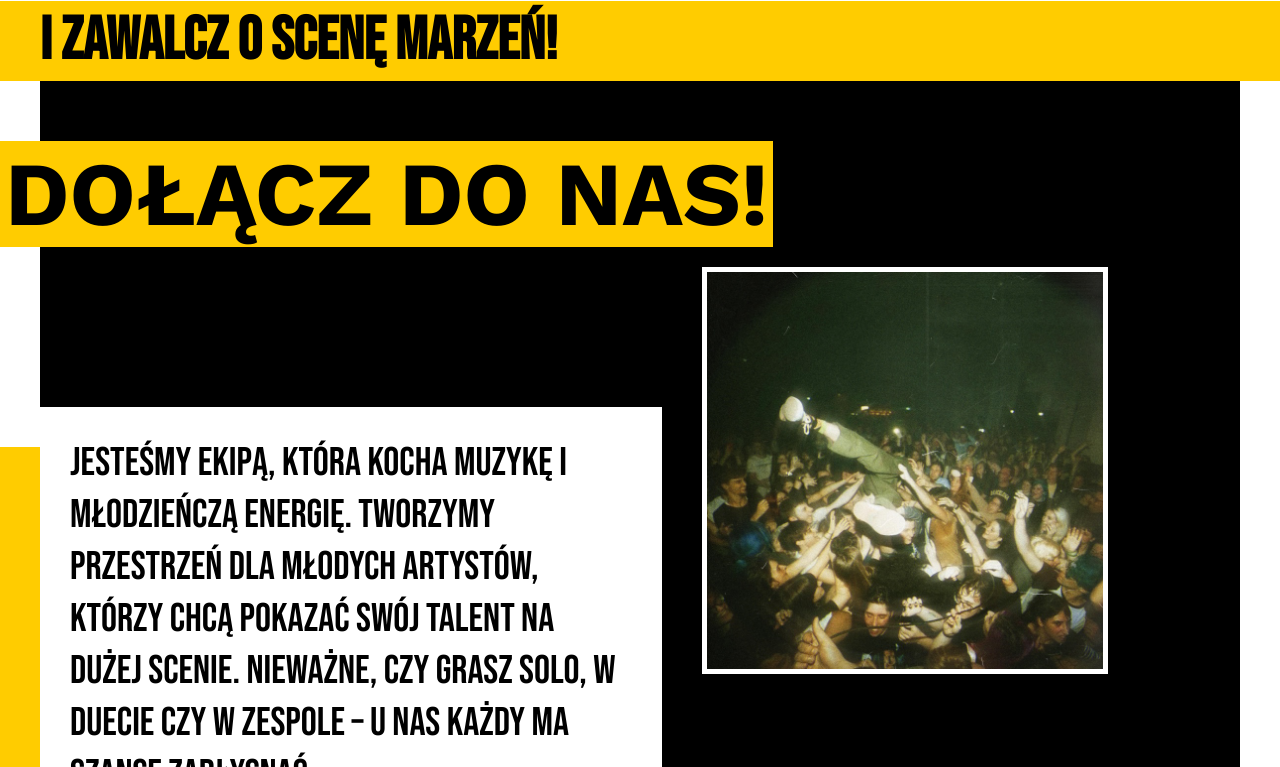
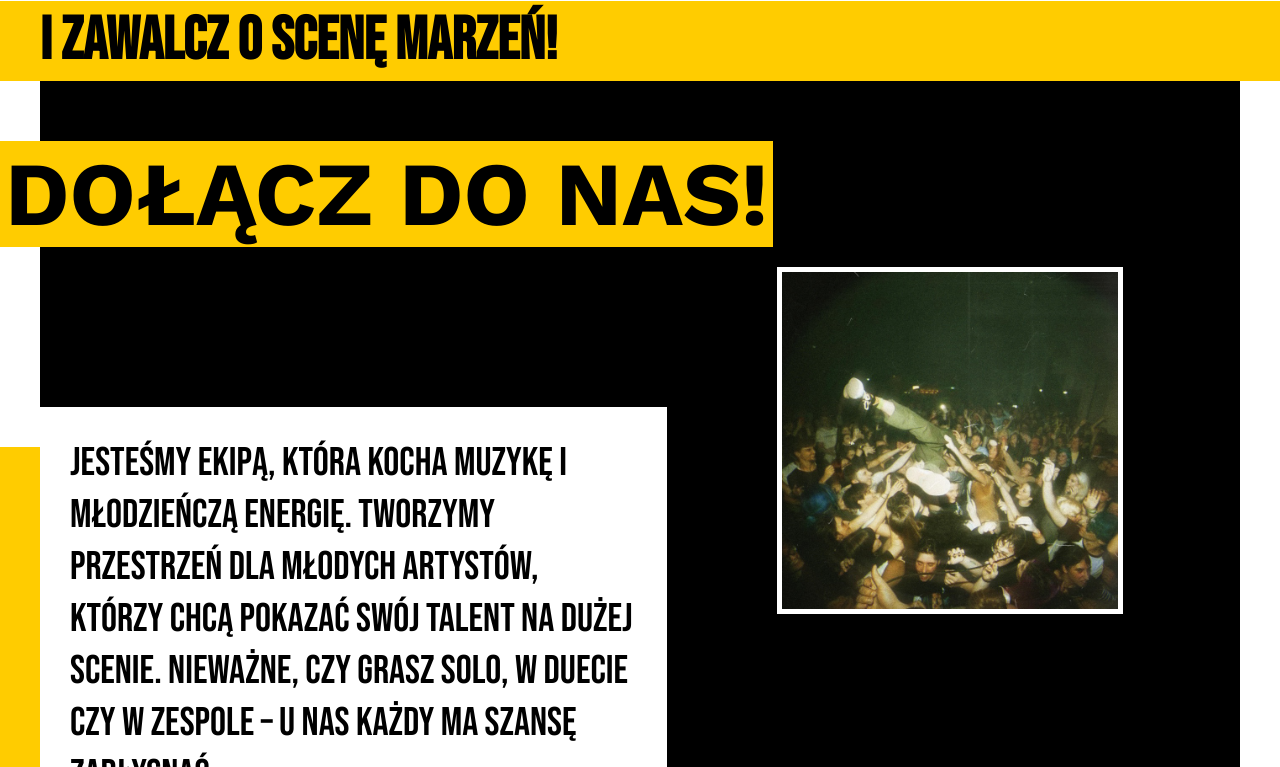
Before and after one commit to apetrochenko6/soundon-spa, a React (Vite) app in the folder my-frontend/: page / in a window 1280 px wide. Shown: the part 1544-2311 px from the top of the page. Built offline with nearby package versions, Linux system fonts and the light colour scheme.

Commit message:
some env. variables changes

```diff
--- a/my-frontend/src/JoinUs.css
+++ b/my-frontend/src/JoinUs.css
@@ -67,7 +67,7 @@
 
 
     .image-box {
-        width: 45%;
+        width: 38%;
         margin-top: -40px;
     }
 
@@ -79,7 +79,7 @@
     }
 
 
-    @media (max-width: 1024px) {
+    @media (max-width: 1124px) {
         .mini-wrap {
             border-left: 30px solid #fff;
             border-right: 30px solid #fff;
```
Also changed, not shown: 2 other files (tests, documents, lock files or other folders).
